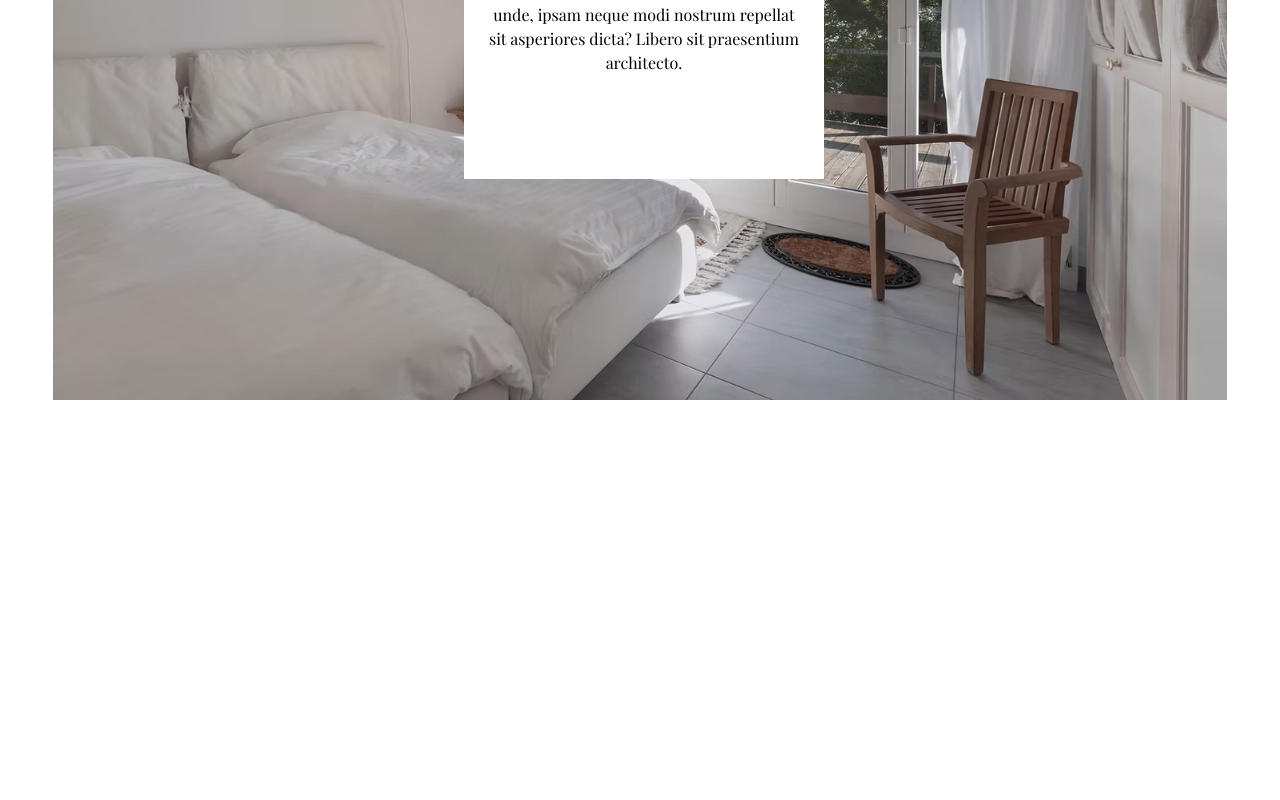
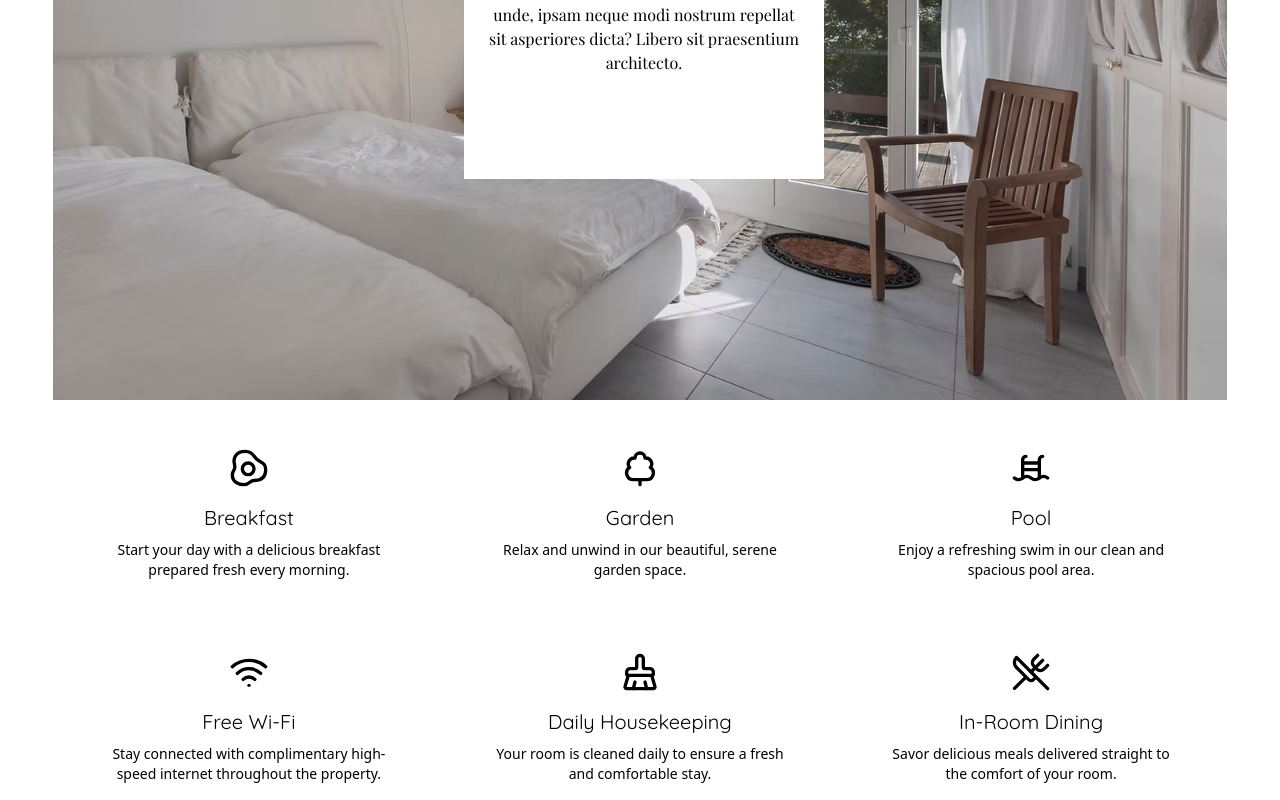
Before and after one commit to softwareNinja-888/anton-lily, a React (Vite) app in the folder anton-lily/: page / in a window 1280 px wide. Shown: the part 1814-2614 px from the top of the page. Before the commit the page ends 2246 px from the top, so only its background shows below. Built offline with nearby package versions, Linux system fonts and the light colour scheme.

Commit message:
Add services section

```diff
--- a/anton-lily/package.json
+++ b/anton-lily/package.json
@@ -11,6 +11,7 @@
   },
   "dependencies": {
     "@tailwindcss/vite": "^4.1.7",
+    "lucide-react": "^0.511.0",
     "react": "^19.1.0",
     "react-dom": "^19.1.0",
     "react-icons": "^5.5.0",
--- a/anton-lily/src/App.jsx
+++ b/anton-lily/src/App.jsx
@@ -1,6 +1,7 @@
 import { About } from "./components/About"
 import { Header } from "./components/Header"
 import { Hero } from "./components/Hero"
+import { Services } from "./components/Services"
 
 function App() {
 
@@ -10,6 +11,7 @@ function App() {
       <div className="w-11/12 mx-auto">
         <Hero/>
         <About/>
+        <Services/>
       </div>
     </>
   )
--- /dev/null
+++ b/anton-lily/src/components/Services.jsx
@@ -0,0 +1,81 @@
+// LUCIDE :
+
+import { EggFried } from "lucide-react";
+import { TreeDeciduous } from "lucide-react";
+import { WavesLadder } from "lucide-react";
+import { Wifi } from "lucide-react";
+import { BrushCleaning } from "lucide-react";
+import { UtensilsCrossed } from "lucide-react";
+
+const serviceList = {
+    breakfast: {
+      name: "Breakfast",
+      icon: (
+        <EggFried size={40}/>
+      ),
+      description: "Start your day with a delicious breakfast prepared fresh every morning.",
+    },
+    garden: {
+      name: "Garden",
+      icon: (
+        <TreeDeciduous size={40}/>
+      ),
+      description: "Relax and unwind in our beautiful, serene garden space.",
+    },
+    pool: {
+      name: "Pool",
+      icon: (
+        <WavesLadder size={40}/>
+      ),
+      description: "Enjoy a refreshing swim in our clean and spacious pool area.",
+    },
+    wifi: {
+      name: "Free Wi-Fi",
+      icon: (
+        <Wifi size={40}/>
+      ),
+      description: "Stay connected with complimentary high-speed internet throughout the property.",
+    },
+    housekeeping: {
+      name: "Daily Housekeeping",
+      icon: (
+        <BrushCleaning size={40}/>
+      ),
+      description: "Your room is cleaned daily to ensure a fresh and comfortable stay.",
+    },
+    dining: {
+      name: "In-Room Dining",
+      icon: (
+        <UtensilsCrossed size={40}/>
+      ),
+      description: "Savor delicious meals delivered straight to the comfort of your room.",
+    },
+  };
+
+
+
+function ServiceCard({name='Service Name',img,description='Lorem ipsum dolor sit amet consectetur adipisicing elit. Tenetur velit laboriosam quod provident, delectus est.'}){
+    return (
+        <>
+            <div className="flex flex-col justify-center items-center gap-0  py-4">
+                <div className="flex justify-center mb-4 ">
+                    {img}
+                </div>
+                <div className="font-quickSand text-xl mb-2">{name}</div>
+                <div className="text-sm text-center w-9/12">{description}</div>
+            </div>
+        </>
+    )
+}
+export function Services() {
+
+    return (
+        <>
+            <div className="grid grid-cols-3 mx-auto gap-x-0 gap-y-10 ">
+               {Object.values(serviceList).map(service=>(
+                    <ServiceCard name={service.name} img={service.icon} description={service.description}/>
+               ))}
+            </div>
+        </>
+    );
+}
```
Also changed, not shown: 1 other file (tests, documents, lock files or other folders).
